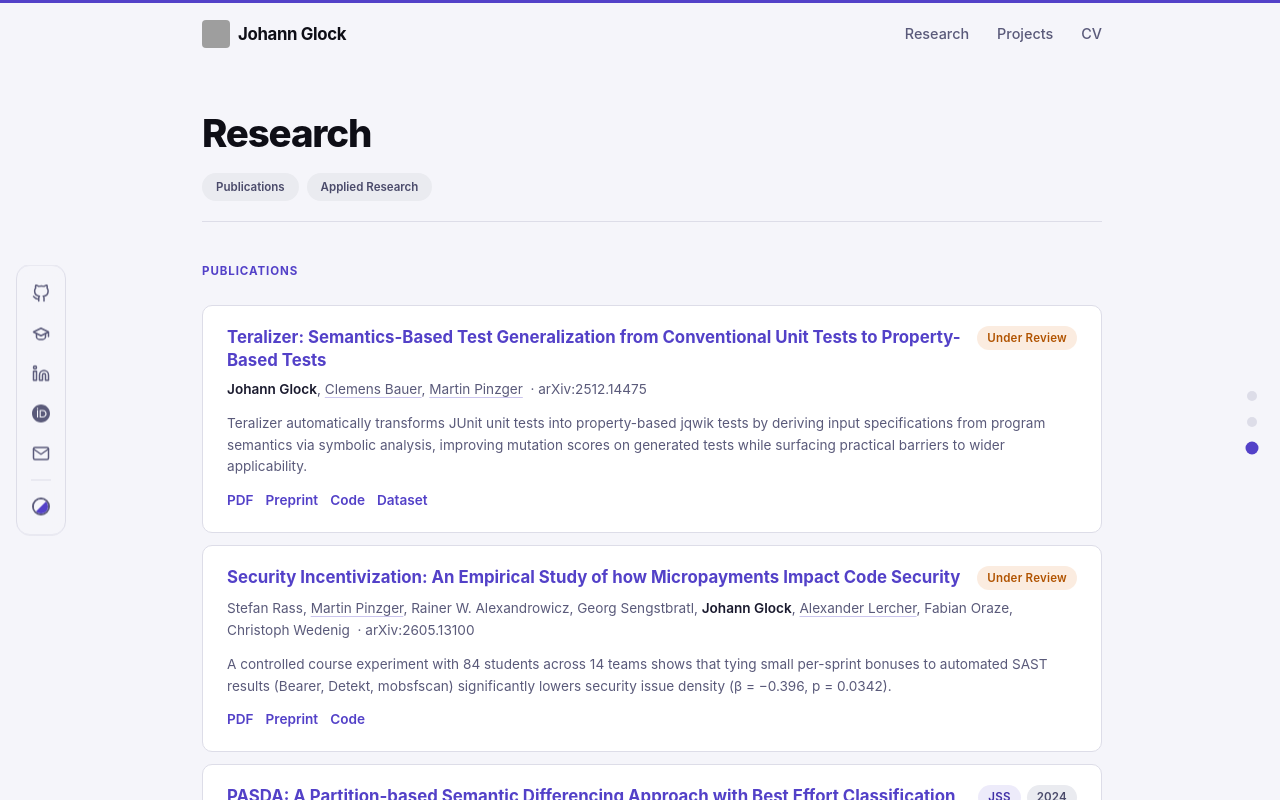
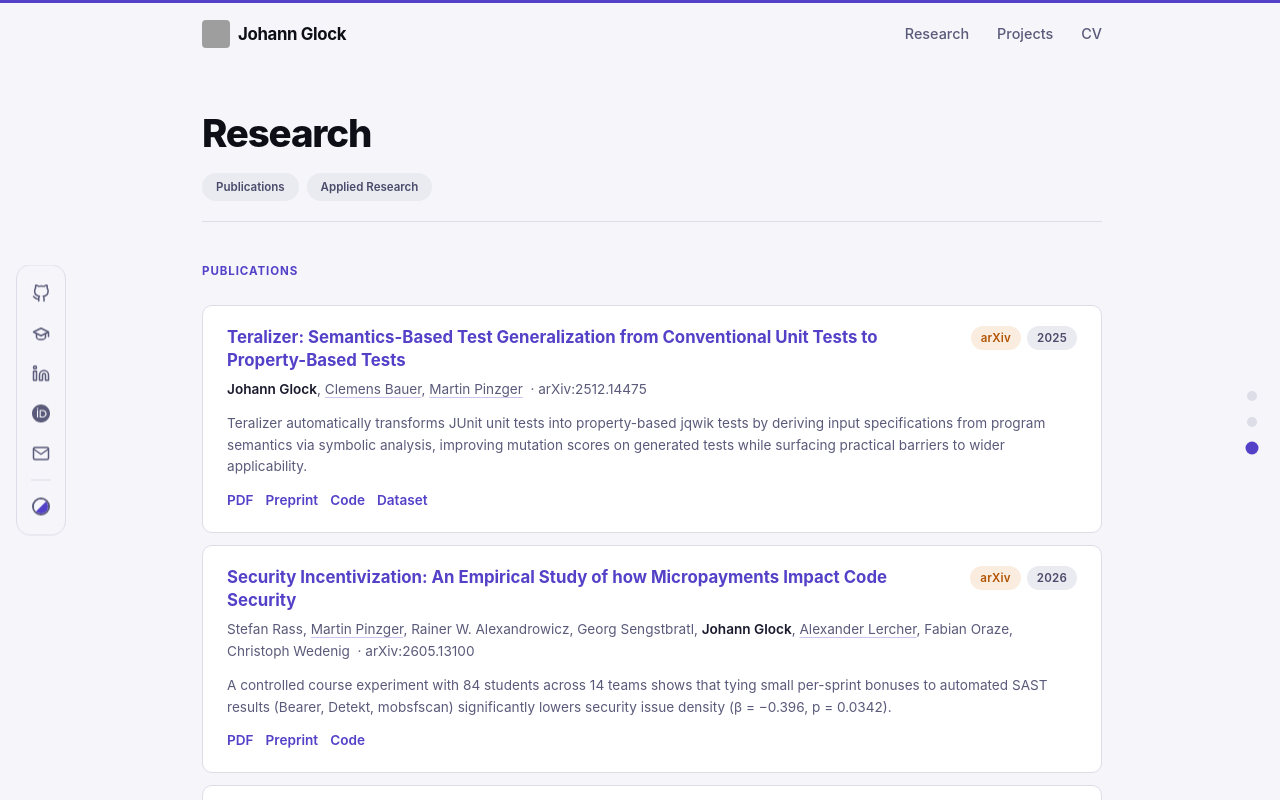
Before and after one commit to glockyco/personal-website, a SvelteKit app: page /research in a window 1280 px wide. Shown: the top 800 px of the page. Built offline with nearby package versions, Linux system fonts and the light colour scheme; grey boxes are pictures that could not be loaded.

Commit message:
feat(publications): classify arXiv preprints
Classify under-review publications with public arXiv identifiers as
arXiv entries and pair that label with the publication year. Preserve
Under Review for submissions that do not have an arXiv preprint.

```diff
--- a/src/routes/+page.svelte
+++ b/src/routes/+page.svelte
@@ -61,7 +61,10 @@
           <a href="/research/{pub.slug}/">{pub.title}</a>
         </div>
         <div class="pub-meta">
-          {#if pub.status === 'under-review'}
+          {#if pub.status === 'under-review' && pub.arxivId}
+            <span class="badge badge-review">arXiv</span>
+            <span class="badge badge-year">{pub.year}</span>
+          {:else if pub.status === 'under-review'}
             <span class="badge badge-review">Under Review</span>
           {:else}
             <span class="badge badge-accent">{pub.venueShort}</span>
--- a/src/routes/cv/+page.svelte
+++ b/src/routes/cv/+page.svelte
@@ -203,7 +203,10 @@
             {/each}
           </span>
           <span class="pub-venue">
-            {#if pub.status === 'under-review'}
+            {#if pub.status === 'under-review' && pub.arxivId}
+              <span class="badge badge-review">arXiv</span>
+              <span class="badge badge-year">{pub.year}</span>
+            {:else if pub.status === 'under-review'}
               <span class="badge badge-review">Under Review</span>
             {:else}
               <span class="badge badge-accent">{pub.venueShort}</span>
--- a/src/routes/research/+page.svelte
+++ b/src/routes/research/+page.svelte
@@ -43,7 +43,10 @@
           <a href="/research/{pub.slug}/">{pub.title}</a>
         </div>
         <div class="pub-meta">
-          {#if pub.status === 'under-review'}
+          {#if pub.status === 'under-review' && pub.arxivId}
+            <span class="badge badge-review">arXiv</span>
+            <span class="badge badge-year">{pub.year}</span>
+          {:else if pub.status === 'under-review'}
             <span class="badge badge-review">Under Review</span>
           {:else}
             <span class="badge badge-accent">{pub.venueShort}</span>
--- a/src/routes/research/[slug]/+page.svelte
+++ b/src/routes/research/[slug]/+page.svelte
@@ -31,7 +31,10 @@
   <a class="back-link" href="/research/">&larr; Research</a>
 
   <div class="pub-badges">
-    {#if pub.status === 'under-review'}
+    {#if pub.status === 'under-review' && pub.arxivId}
+      <span class="badge badge-review">arXiv</span>
+      <span class="badge badge-year">{pub.year}</span>
+    {:else if pub.status === 'under-review'}
       <span class="badge badge-review">Under Review</span>
     {:else}
       <span class="badge badge-accent">{pub.venueShort}</span>
```
Also changed, not shown: 1 other file (tests, documents, lock files or other folders).
